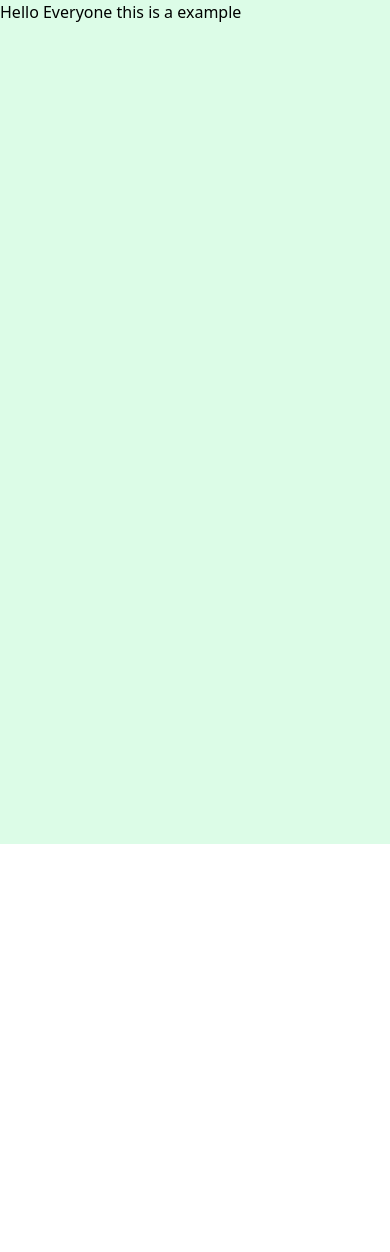
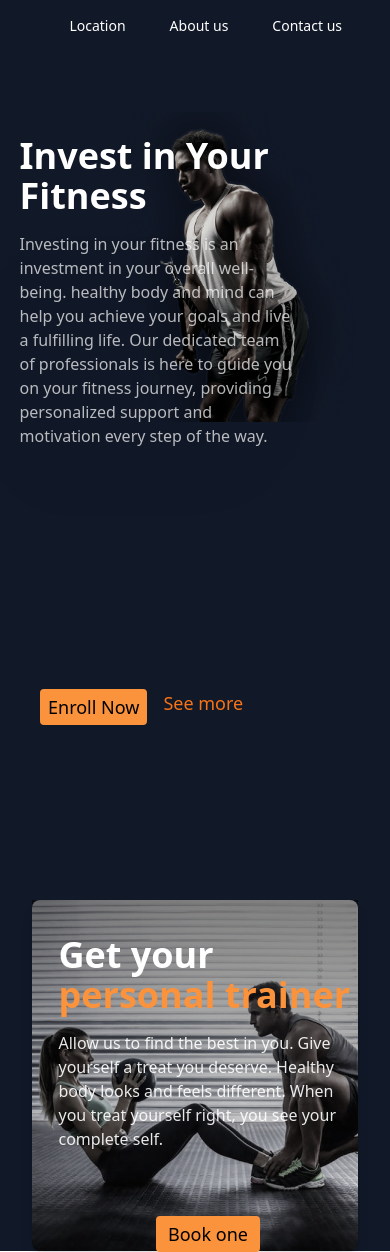
Before and after one commit to bipu01/gymTs, a React (Vite) app: page / in a window 390 px wide. Before the commit the page ends 844 px from the top, so only its background shows below. Built offline with nearby package versions, Linux system fonts and the light colour scheme.

Commit message:
images and tailwind config added
Images added, spacing extended for percentage value as well. Brought back to the original state

```diff
--- a/src/App.tsx
+++ b/src/App.tsx
@@ -1,10 +1,13 @@
+import Body from "./Body"
+import Navbar from "./Navbar"
 
 function App() {
 
   return (
-    <section className="bg-green-100 h-screen">
-    <h1>Hello Everyone this is a example</h1>
-    </section>
+    <div className="bg-gray-900 text-white ">
+    <Navbar/>
+    <Body/>
+    </div>
   )
 }
 
--- /dev/null
+++ b/src/Body/Body.tsx
@@ -0,0 +1,57 @@
+
+const Body = () => {
+  return (
+    <div className=" grid grid-rows md:pl-8 align-middle">
+        <section
+            className="relative bg-gray-900 max-w-6xl px-8 py-14 h-screen grid  md:grid-cols-2  mx-auto overflow-hidden">
+            <div className="block sm:absolute -right-20% md:-right-10% lg:-right-5%">
+                <img src="fitness_model.png" alt="Fitness Model" className="rounded-lg mb-8 md:mb-0"/>
+            </div>
+
+            <div className="md:mt-20 mt-20 w-70% md:w-100% left-5% z-10 absolute sm:static">
+                <h1 className="text-4xl sm:text-7xl font-bold mb-4 align-middle">Invest in Your Fitness</h1>
+                <p className="mb-8 opacity-70 drop-shadow-3xl">Investing in your fitness is an investment in your overall
+                    well-being.
+                    healthy
+                    body and mind can help you achieve your goals and live a fulfilling life. Our dedicated
+                    team
+                    of professionals is here to guide you on your fitness journey, providing personalized
+                    support and motivation every step of the way.
+                </p>
+            </div>
+
+            <div className="absolute top-75% left-10 flex space-x-4 text-lg sm:text-2xl text-black ">
+                <button className="bg-orange-400 hover:bg-orange-600 py-1 px-2 sm:py-3 sm:px-8 rounded">Enroll Now
+                </button>
+                <a href="#" className="text-orange-500 hover:text-orange-600">See more</a>
+            </div>
+
+
+        </section>
+
+        <section className="relative max-w-6xl mx-auto px-8 grid md:grid-cols-2 gap-8 md:mt-8">
+            <div className="relative w-full sm:static">
+                <img src="trainer.png" alt="Personal Trainer" className="relative rounded-lg shadow-lg object-cover"/>
+                <div
+                    className="absolute visible inset-0 bg-gradient-to-b from-black to-transparent opacity-50 md:opacity-0">
+                </div>
+            </div>
+            <div className="absolute w-75% sm:max-w-lg top-10% md:top-40% left-15% md:static ">
+                <h1 className="text-4xl sm:text-6xl font-bold mb-4">Get your <span className="text-orange-400 ">personal
+                        trainer</span></h1>
+                <p className="mb-8 opacity-90 md:opacity-70">Allow us to find the best in you. Give yourself a treat you
+                    deserve.
+                    Healthy body
+                    looks and feels different. When you treat yourself right, you see your complete self.</p>
+            </div>
+            <button
+                className="absolute top-90% left-40% md:left-10 md:top-85% bg-orange-400 hover:bg-orange-600 py-1 px-3 sm:py-3 sm:px-8 rounded text-lg sm:text-2xl text-black ">
+                Book one
+            </button>
+        </section>
+
+    </div>
+  )
+}
+
+export default Body
--- /dev/null
+++ b/src/Body/index.tsx
@@ -0,0 +1 @@
+export {default} from "./Body"
--- /dev/null
+++ b/src/Navbar/Navbar.tsx
@@ -0,0 +1,15 @@
+const Navbar = () => {
+  return (
+    <header className="py-4 px-12 w-screen h-14">
+        <nav className=" float-right">
+            <ul className="flex space-x-5 gap-6 sm:space-x-10 text-sm sm:text-lg">
+                <li><a href="#" className="hover:text-gray-400">Location</a></li>
+                <li><a href="#" className="hover:text-gray-400">About us</a></li>
+                <li><a href="#" className="hover:text-gray-400">Contact us</a></li>
+            </ul>
+        </nav>
+    </header>
+  )
+}
+
+export default Navbar
--- /dev/null
+++ b/src/Navbar/index.tsx
@@ -0,0 +1 @@
+export {default} from "./Navbar";
--- a/tailwind.config.js
+++ b/tailwind.config.js
@@ -2,7 +2,46 @@
 export default {
   content: ["./index.html", "./src/**/*.{js,ts,jsx,tsx}"],
   theme: {
-    extend: {},
+    extend: {
+      dropShadow: {
+        "3xl": "0 35px 35px rgba(0, 0, 0, 0.25)",
+        "4xl": [
+          "0 35px 35px rgba(0, 0, 0, 0.25)",
+          "0 45px 65px rgba(0, 0, 0, 0.15)",
+        ],
+      },
+      spacing: {
+        "2%": "2%",
+        "3%": "3%",
+        "4%": "4%",
+        "5%": "5%",
+        "6%": "6%",
+        "10%": "10%",
+        "15%": "15%",
+        "20%": "20%",
+        "25%": "25%",
+        "30%": "30%",
+        "35%": "35%",
+        "40%": "40%",
+        "45%": "45%",
+        "50%": "50%",
+        "55%": "55%",
+        "60%": "60%",
+        "65%": "65%",
+        "70%": "70%",
+        "75%": "75%",
+        "80%": "80%",
+        "85%": "85%",
+        "88%": "88%",
+        "90%": "90%",
+        "92%": "92%",
+        "94%": "94%",
+        "95%": "95%",
+        "96%": "96%",
+        "98%": "98%",
+        "100%": "100%",
+      },
+    },
   },
   plugins: [],
 };
```
Also changed, not shown: public/fitness_model.png (added), public/trainer.png (added).
